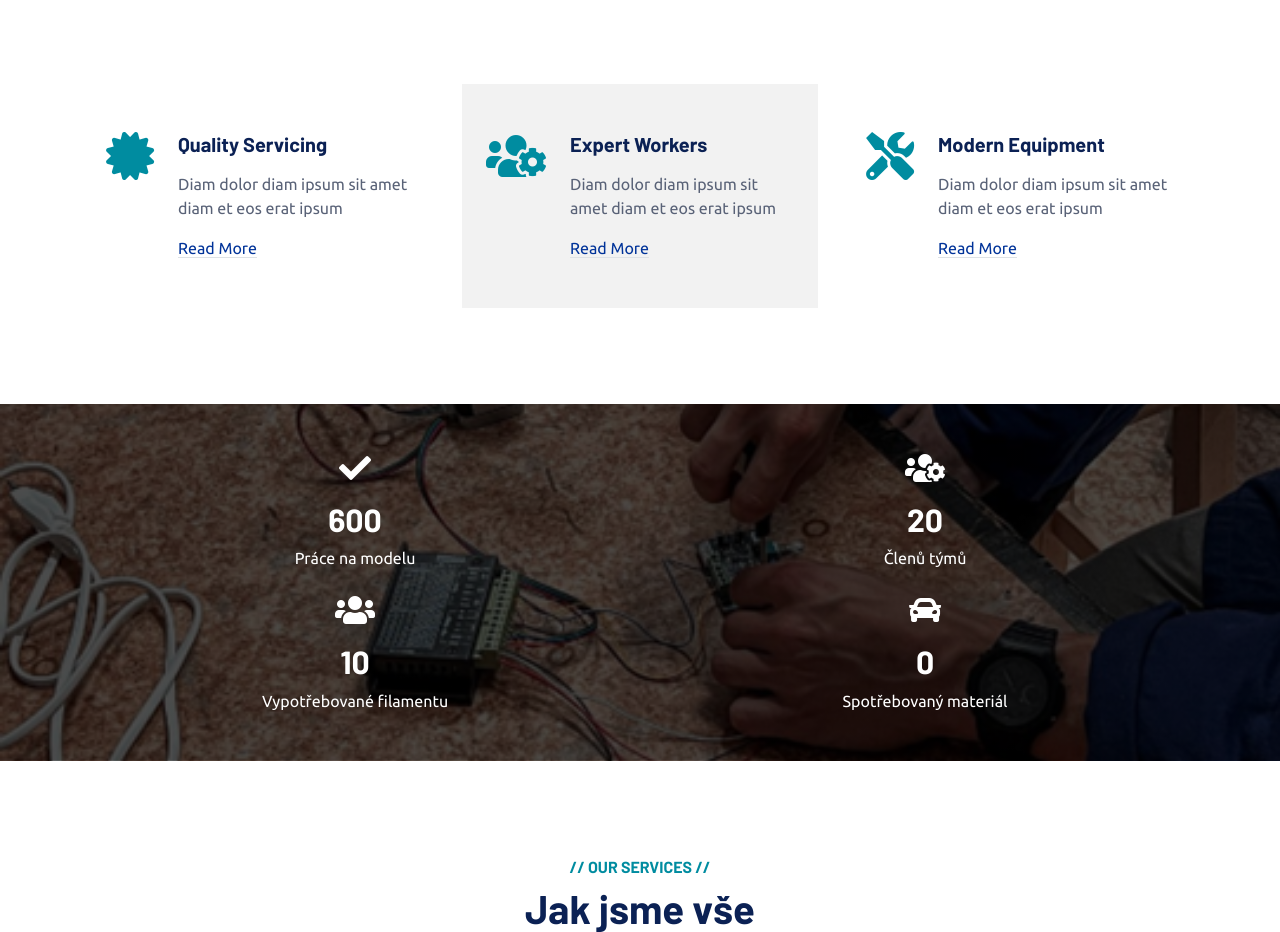
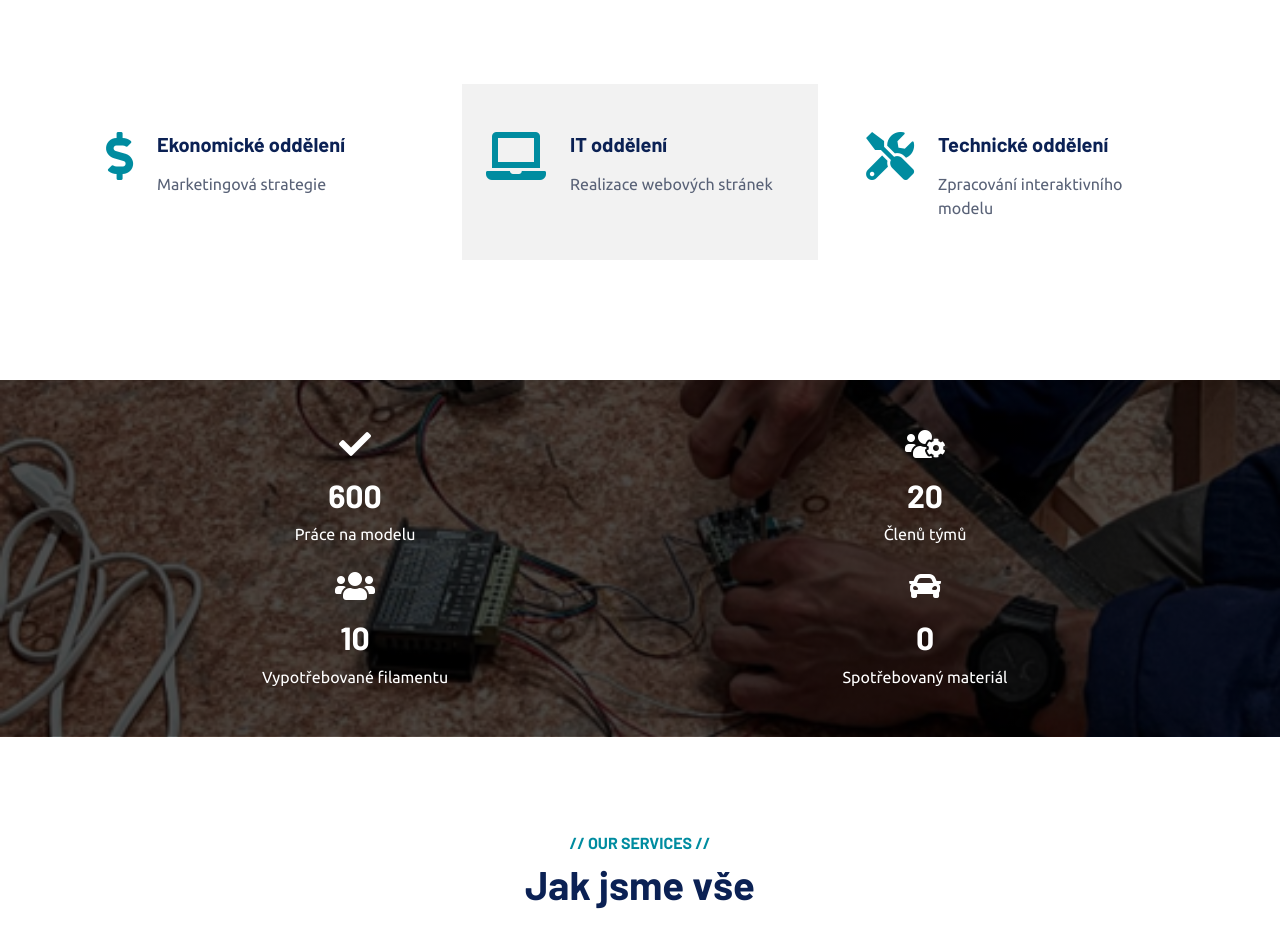
Before and after one commit to Vitkovicka-stredni-prumyslova-skola/vsps-cov-web, a plain HTML site: page index.html in a window 1280 px wide. Shown: the part 860-1792 px from the top of the page. Drawn offline with nearby package versions, Linux system fonts and the light colour scheme.

Commit message:
Update-Domů

```diff
--- a/index.html
+++ b/index.html
@@ -156,21 +156,21 @@
             <div class="row g-4">
                 <div class="col-lg-4 col-md-6 wow fadeInUp" data-wow-delay="0.1s">
                     <div class="d-flex py-5 px-4">
-                        <i class="fa fa-certificate fa-3x text-primary flex-shrink-0"></i>
+                        <i class="fa fa-dollar-sign fa-3x text-primary flex-shrink-0"></i>
                         <div class="ps-4">
-                            <h5 class="mb-3">Quality Servicing</h5>
-                            <p>Diam dolor diam ipsum sit amet diam et eos erat ipsum</p>
-                            <a class="text-secondary border-bottom" href="">Read More</a>
+                            <h5 class="mb-3">Ekonomické oddělení</h5>
+                            <p>Marketingová strategie</p>
+                            <!--<a class="text-secondary border-bottom" href="">Read More</a>-->
                         </div>
                     </div>
                 </div>
                 <div class="col-lg-4 col-md-6 wow fadeInUp" data-wow-delay="0.3s">
                     <div class="d-flex bg-light py-5 px-4">
-                        <i class="fa fa-users-cog fa-3x text-primary flex-shrink-0"></i>
+                        <i class="fa fa-laptop fa-3x text-primary flex-shrink-0"></i>
                         <div class="ps-4">
-                            <h5 class="mb-3">Expert Workers</h5>
-                            <p>Diam dolor diam ipsum sit amet diam et eos erat ipsum</p>
-                            <a class="text-secondary border-bottom" href="">Read More</a>
+                            <h5 class="mb-3">IT oddělení</h5>
+                            <p>Realizace webových stránek</p>
+                            <!--<a class="text-secondary border-bottom" href="">Read More</a>-->
                         </div>
                     </div>
                 </div>
@@ -178,9 +178,9 @@
                     <div class="d-flex py-5 px-4">
                         <i class="fa fa-tools fa-3x text-primary flex-shrink-0"></i>
                         <div class="ps-4">
-                            <h5 class="mb-3">Modern Equipment</h5>
-                            <p>Diam dolor diam ipsum sit amet diam et eos erat ipsum</p>
-                            <a class="text-secondary border-bottom" href="">Read More</a>
+                            <h5 class="mb-3">Technické oddělení</h5>
+                            <p>Zpracování interaktivního modelu </p>
+                            <!--<a class="text-secondary border-bottom" href="">Read More</a>-->
                         </div>
                     </div>
                 </div>
```
